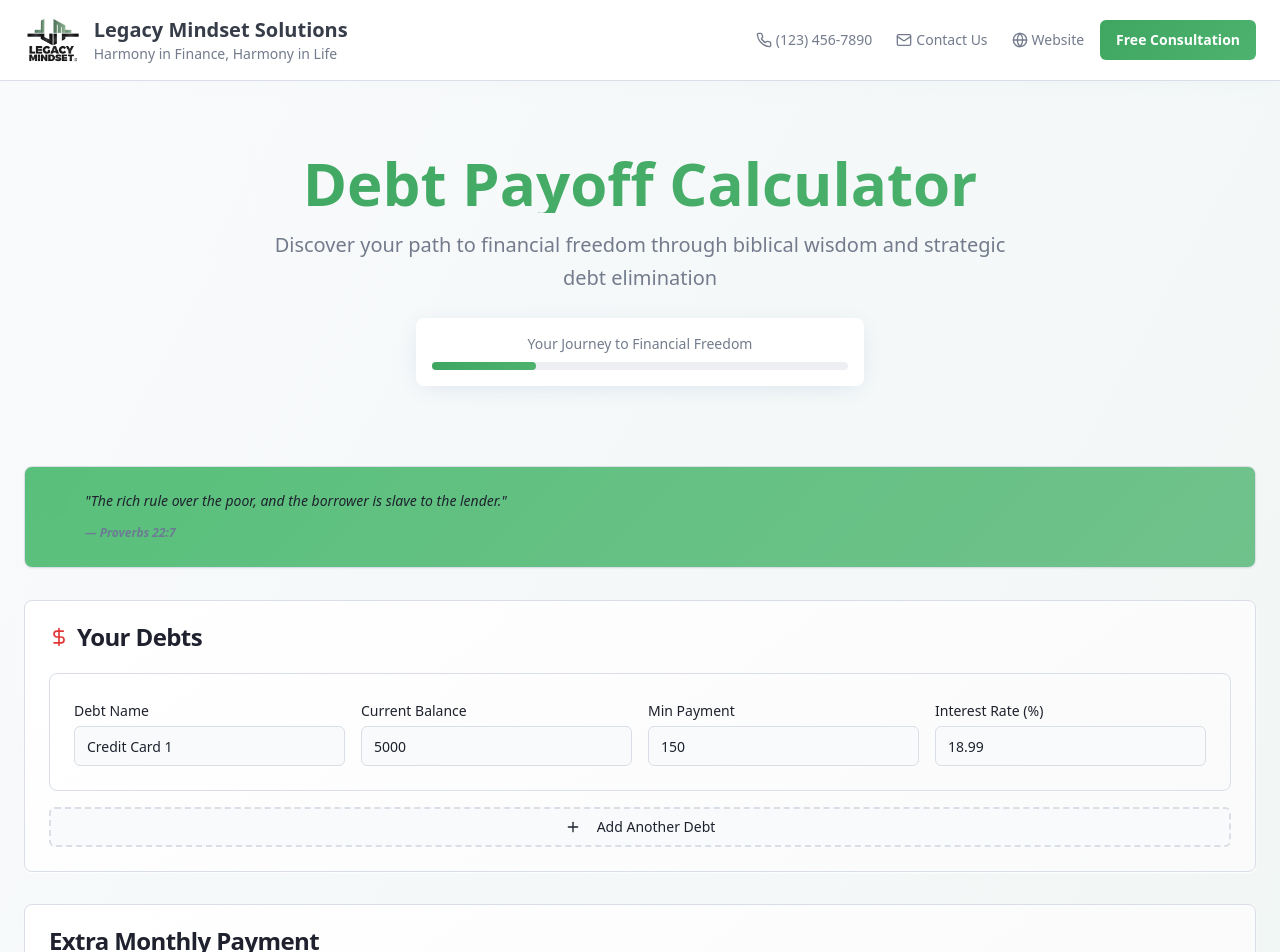
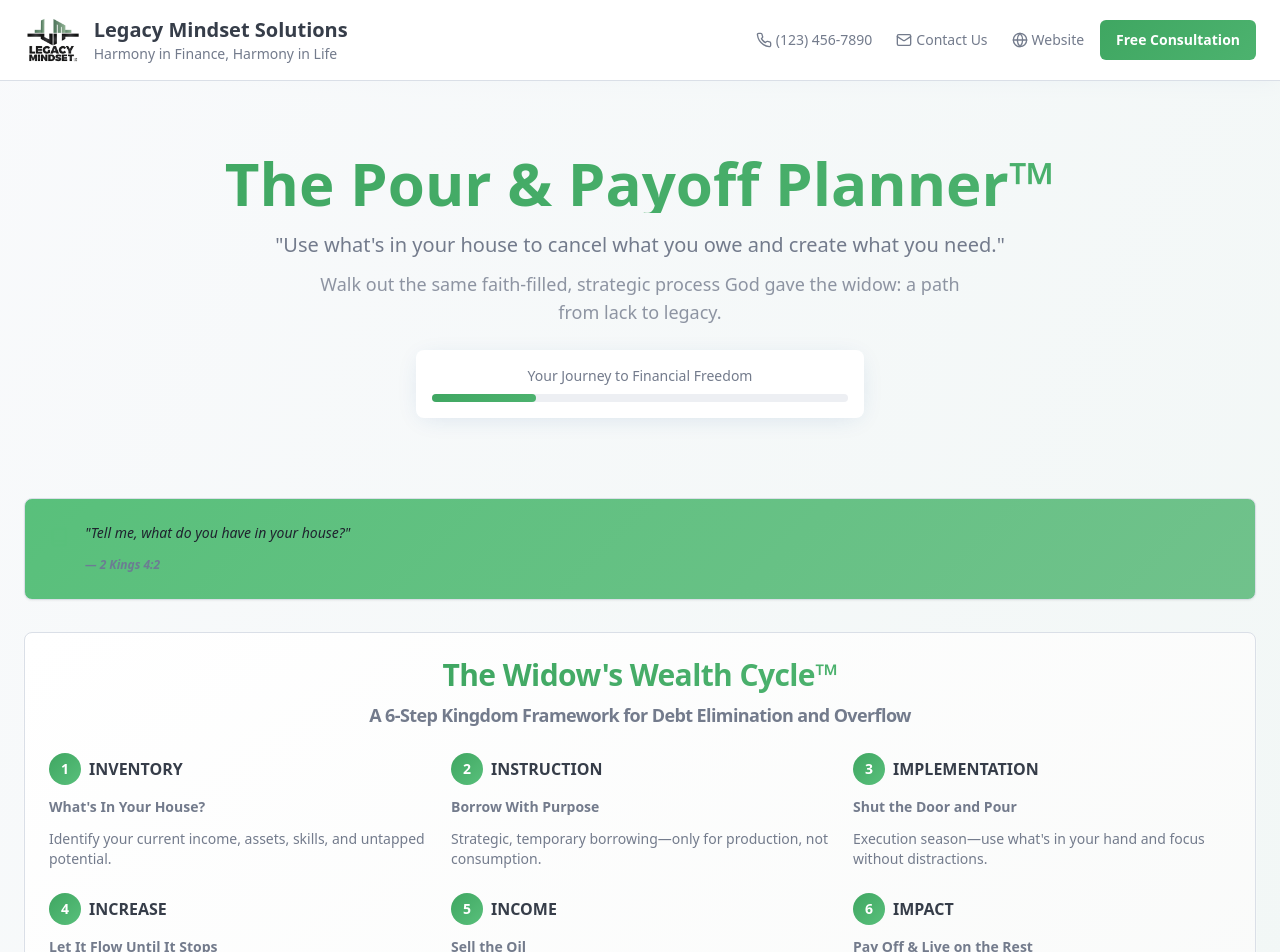
Before and after one commit to LegacyMindset101/debt-freedom-builder-bible, a React (Vite) app: page / in a window 1280 px wide. Shown: the top 952 px of the page. Built offline with nearby package versions, Linux system fonts and the light colour scheme.

Commit message:
Rename and integrate new branding
Rename the tool and integrate the new branding information, including the tagline and the debt payoff strategy framework.

```diff
--- a/index.html
+++ b/index.html
@@ -3,12 +3,12 @@
   <head>
     <meta charset="UTF-8" />
     <meta name="viewport" content="width=device-width, initial-scale=1.0" />
-    <title>Debt Payoff Calculator - Legacy Mindset Solutions</title>
-    <meta name="description" content="Biblical debt elimination calculator with snowball and avalanche strategies. Find your path to financial freedom through faith-based money management." />
+    <title>The Pour & Payoff Planner™ - Legacy Mindset Solutions</title>
+    <meta name="description" content="Use what's in your house to cancel what you owe and create what you need. Walk out the same faith-filled process God gave the widow: a path from lack to legacy." />
     <meta name="author" content="Legacy Mindset Solutions" />
 
-    <meta property="og:title" content="Debt Payoff Calculator - Legacy Mindset Solutions" />
-    <meta property="og:description" content="Biblical debt elimination calculator with snowball and avalanche strategies. Find your path to financial freedom through faith-based money management." />
+    <meta property="og:title" content="The Pour & Payoff Planner™ - Legacy Mindset Solutions" />
+    <meta property="og:description" content="Use what's in your house to cancel what you owe and create what you need. Walk out the same faith-filled process God gave the widow: a path from lack to legacy." />
     <meta property="og:type" content="website" />
     <meta property="og:image" content="https://lovable.dev/opengraph-image-p98pqg.png" />
 
--- a/src/components/debt-calculator/BiblicalVerse.tsx
+++ b/src/components/debt-calculator/BiblicalVerse.tsx
@@ -4,24 +4,24 @@ import { Book } from 'lucide-react';
 
 const verses = [
   {
-    text: "The rich rule over the poor, and the borrower is slave to the lender.",
-    reference: "Proverbs 22:7"
+    text: "Tell me, what do you have in your house?",
+    reference: "2 Kings 4:2"
   },
   {
-    text: "Let no debt remain outstanding, except the continuing debt to love one another.",
-    reference: "Romans 13:8"
+    text: "Go around and ask all your neighbors for empty jars—don't ask for just a few.",
+    reference: "2 Kings 4:3"
   },
   {
-    text: "Suppose one of you wants to build a tower. Won't you first sit down and estimate the cost?",
-    reference: "Luke 14:28"
+    text: "Then go inside and shut the door... Pour oil into all the jars.",
+    reference: "2 Kings 4:4"
   },
   {
-    text: "The plans of the diligent lead to profit as surely as haste leads to poverty.",
-    reference: "Proverbs 21:5"
+    text: "Go, sell the oil and pay your debts. You and your sons can live on what is left.",
+    reference: "2 Kings 4:7"
   },
   {
-    text: "For where your treasure is, there your heart will be also.",
-    reference: "Matthew 6:21"
+    text: "When all the jars were full, she said... 'Bring me another one.' But there was not a jar left. Then the oil stopped flowing.",
+    reference: "2 Kings 4:6"
   }
 ];
 
--- a/src/components/debt-calculator/DebtCalculator.tsx
+++ b/src/components/debt-calculator/DebtCalculator.tsx
@@ -97,10 +97,13 @@ export const DebtCalculator: React.FC = () => {
         <div className="text-center space-y-6 py-12">
           <div className="animate-fade-in">
             <h1 className="text-5xl md:text-6xl font-bold bg-gradient-hero bg-clip-text text-transparent mb-4">
-              Debt Payoff Calculator
+              The Pour & Payoff Planner™
             </h1>
             <p className="text-xl text-brand-gray max-w-3xl mx-auto leading-relaxed">
-              Discover your path to financial freedom through biblical wisdom and strategic debt elimination
+              "Use what's in your house to cancel what you owe and create what you need."
+            </p>
+            <p className="text-lg text-brand-gray/80 max-w-2xl mx-auto mt-2">
+              Walk out the same faith-filled, strategic process God gave the widow: a path from lack to legacy.
             </p>
           </div>
 
@@ -120,6 +123,75 @@ export const DebtCalculator: React.FC = () => {
 
       {/* Biblical Verse */}
       <BiblicalVerse className="animate-fade-in" />
+
+      {/* Widow's Wealth Cycle Framework */}
+      <Card className="bg-gradient-card shadow-card">
+        <CardHeader>
+          <CardTitle className="text-center">
+            <span className="text-2xl md:text-3xl font-bold bg-gradient-hero bg-clip-text text-transparent">
+              The Widow's Wealth Cycle™
+            </span>
+            <p className="text-lg text-brand-gray mt-2">A 6-Step Kingdom Framework for Debt Elimination and Overflow</p>
+          </CardTitle>
+        </CardHeader>
+        <CardContent>
+          <div className="grid md:grid-cols-2 lg:grid-cols-3 gap-6">
+            <div className="space-y-3">
+              <div className="flex items-center gap-2">
+                <div className="w-8 h-8 rounded-full bg-gradient-primary flex items-center justify-center text-white font-bold text-sm">1</div>
+                <h3 className="font-semibold text-brand-charcoal">INVENTORY</h3>
+              </div>
+              <p className="text-sm text-brand-gray"><strong>What's In Your House?</strong></p>
+              <p className="text-sm text-brand-gray">Identify your current income, assets, skills, and untapped potential.</p>
+            </div>
+
+            <div className="space-y-3">
+              <div className="flex items-center gap-2">
+                <div className="w-8 h-8 rounded-full bg-gradient-primary flex items-center justify-center text-white font-bold text-sm">2</div>
+                <h3 className="font-semibold text-brand-charcoal">INSTRUCTION</h3>
+              </div>
+              <p className="text-sm text-brand-gray"><strong>Borrow With Purpose</strong></p>
+              <p className="text-sm text-brand-gray">Strategic, temporary borrowing—only for production, not consumption.</p>
+            </div>
+
+            <div className="space-y-3">
+              <div className="flex items-center gap-2">
+                <div className="w-8 h-8 rounded-full bg-gradient-primary flex items-center justify-center text-white font-bold text-sm">3</div>
+                <h3 className="font-semibold text-brand-charcoal">IMPLEMENTATION</h3>
+              </div>
+              <p className="text-sm text-brand-gray"><strong>Shut the Door and Pour</strong></p>
+              <p className="text-sm text-brand-gray">Execution season—use what's in your hand and focus without distractions.</p>
+            </div>
+
+            <div className="space-y-3">
+              <div className="flex items-center gap-2">
+                <div className="w-8 h-8 rounded-full bg-gradient-primary flex items-center justify-center text-white font-bold text-sm">4</div>
+                <h3 className="font-semibold text-brand-charcoal">INCREASE</h3>
+              </div>
+              <p className="text-sm text-brand-gray"><strong>Let It Flow Until It Stops</strong></p>
+              <p className="text-sm text-brand-gray">Track your output and multiply what's working.</p>
+            </div>
+
+            <div className="space-y-3">
+              <div className="flex items-center gap-2">
+                <div className="w-8 h-8 rounded-full bg-gradient-primary flex items-center justify-center text-white font-bold text-sm">5</div>
+                <h3 className="font-semibold text-brand-charcoal">INCOME</h3>
+              </div>
+              <p className="text-sm text-brand-gray"><strong>Sell the Oil</strong></p>
+              <p className="text-sm text-brand-gray">Time to monetize—use your revenue to create margin.</p>
+            </div>
+
+            <div className="space-y-3">
+              <div className="flex items-center gap-2">
+                <div className="w-8 h-8 rounded-full bg-gradient-primary flex items-center justify-center text-white font-bold text-sm">6</div>
+                <h3 className="font-semibold text-brand-charcoal">IMPACT</h3>
+              </div>
+              <p className="text-sm text-brand-gray"><strong>Pay Off & Live on the Rest</strong></p>
+              <p className="text-sm text-brand-gray">Pay off all debts and establish your overflow strategy.</p>
+            </div>
+          </div>
+        </CardContent>
+      </Card>
 
       {/* Debt Entries */}
       <Card className="bg-gradient-card shadow-card">
```
